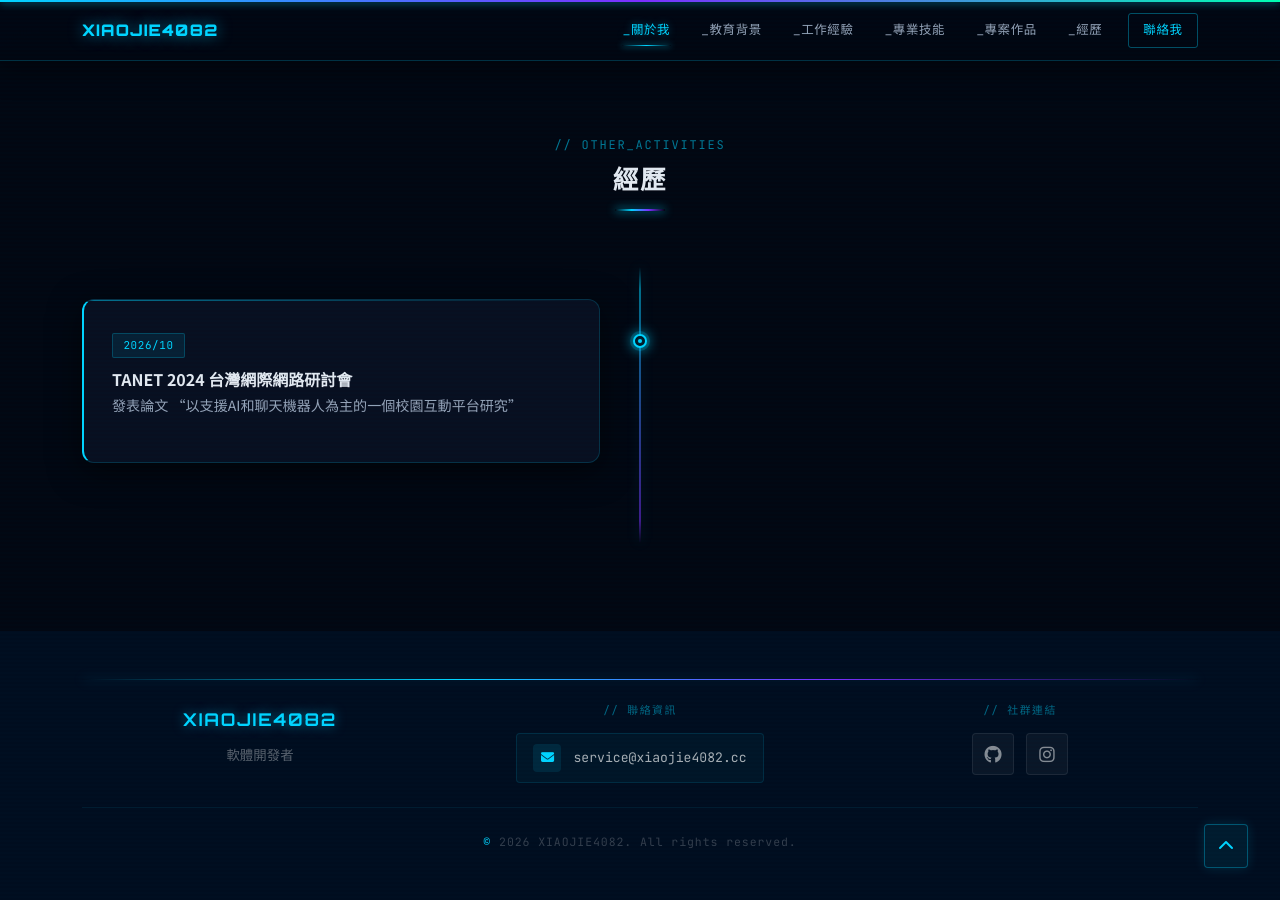
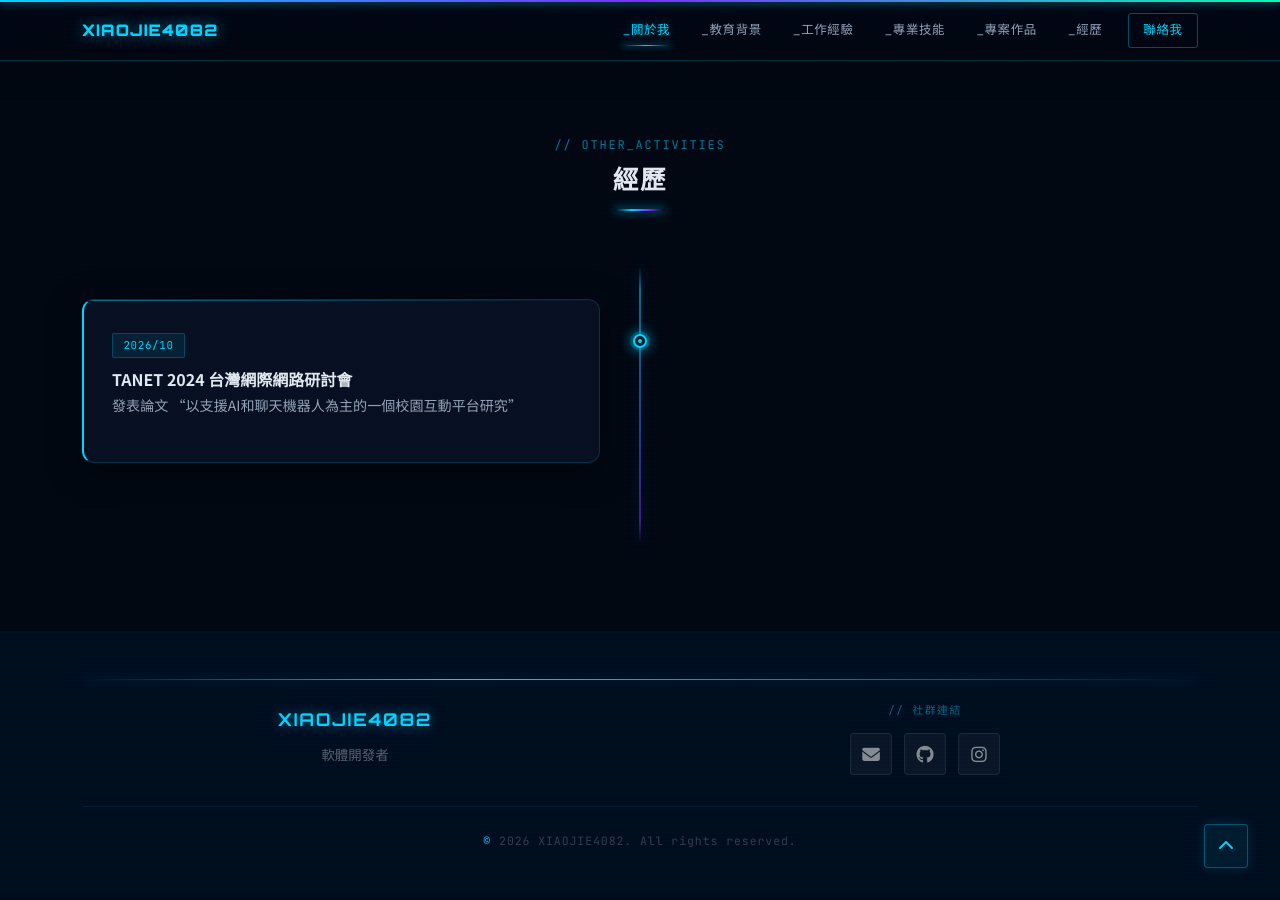
Before and after one commit to xiaojie4082/xiaojie4082.github.io, a Jekyll site: the page built from index.html, in a window 1280 px wide and 900 px high, scrolled down 4191 px. Built offline with Jekyll 4.4.1, drawn with Linux system fonts in a browser that asks for light colours; nearby versions of some CDN libraries.

Commit message:
style: remove contact info section, move email to social links as icon

```diff
--- a/_layouts/default.html
+++ b/_layouts/default.html
@@ -71,24 +71,17 @@
       <div class="footer-top-line mb-4"></div>
       <div class="row gy-4 justify-content-center align-items-start text-center">
         <!-- Brand -->
-        <div class="col-lg-4">
+        <div class="col-sm-6 col-lg-6">
           <div class="footer-brand mb-2">XIAOJIE4082</div>
           <p class="footer-bio">軟體開發者</p>
         </div>
-        <!-- 聯絡資訊 -->
-        <div class="col-sm-6 col-lg-4">
-          <h6 class="footer-heading">// 聯絡資訊</h6>
-          <div class="footer-contact-list align-items-center">
-            <a href="mailto:service@xiaojie4082.cc" class="footer-contact-item justify-content-center">
-              <span class="footer-contact-icon"><i class="fas fa-envelope"></i></span>
-              <span>service@xiaojie4082.cc</span>
-            </a>
-          </div>
-        </div>
         <!-- 社群連結 -->
-        <div class="col-sm-6 col-lg-4">
+        <div class="col-sm-6 col-lg-6">
           <h6 class="footer-heading">// 社群連結</h6>
           <div class="social-links justify-content-center">
+            <a href="mailto:service@xiaojie4082.cc" class="email-link" aria-label="Email">
+              <i class="fas fa-envelope"></i>
+            </a>
             <a href="https://github.com/xiaojie4082" target="_blank" class="github-link" aria-label="GitHub">
               <i class="fab fa-github"></i>
             </a>
--- a/assets/css/style.css
+++ b/assets/css/style.css
@@ -1218,6 +1218,7 @@ section { padding: 5.5rem 0; position: relative; }
 .social-links a:hover { transform: translateY(-3px); }
 .social-links a.github-link:hover { background: rgba(36,41,46,0.8); color: white; border-color: rgba(255,255,255,0.2); }
 .social-links a.instagram-link:hover { background: linear-gradient(45deg, #f09433, #e6683c, #dc2743, #cc2366, #bc1888); color: white; border-color: transparent; }
+.social-links a.email-link:hover { background: rgba(0, 212, 255, 0.15); color: var(--primary); border-color: rgba(0, 212, 255, 0.35); }
 
 .footer-divider { height: 1px; background: rgba(0,212,255,0.08); }
 
```
